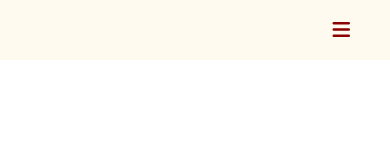
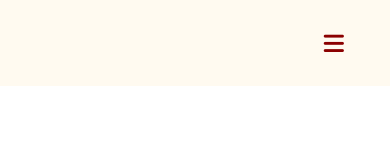
Before and after one commit to melicantamutto/responsive-02-header, a plain HTML site: page index.html in a window 390 px wide. Drawn offline with Linux system fonts and the light colour scheme.

Commit message:
unidades de medida responsivas

```diff
--- a/style.css
+++ b/style.css
@@ -3,7 +3,7 @@
     padding: 0;
     text-decoration: none;
     font-family: Verdana, Geneva, Tahoma, sans-serif;
-    font-size: 20px;
+    font-size: 1.2rem;
     color: darkred;
 }
 body{
@@ -13,9 +13,9 @@ body{
 header{
     background-color: floralwhite;
     width: 100%;
-    height: 60px;
+    height: 3.75em;
     display: flex;
-    justify-content: flex-end;
+    justify-content: flex-start;
     align-items: center;
 }
 a{
@@ -25,10 +25,13 @@ a{
     display: none;
 }
 
-@media (max-width: 707px){
+@media (max-width: 815px){
     .fa-bars{
         display: inline;
         margin-right: 2em;
+    }
+    header{
+        justify-content: flex-end;
     }
     nav{
         display: none;
```
